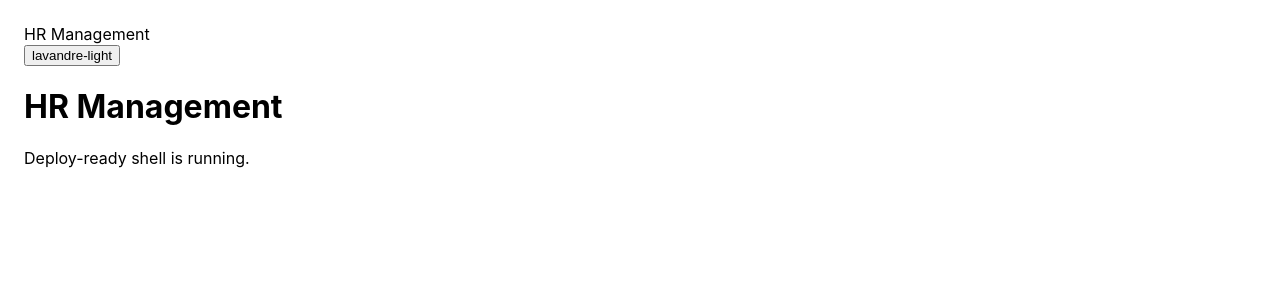
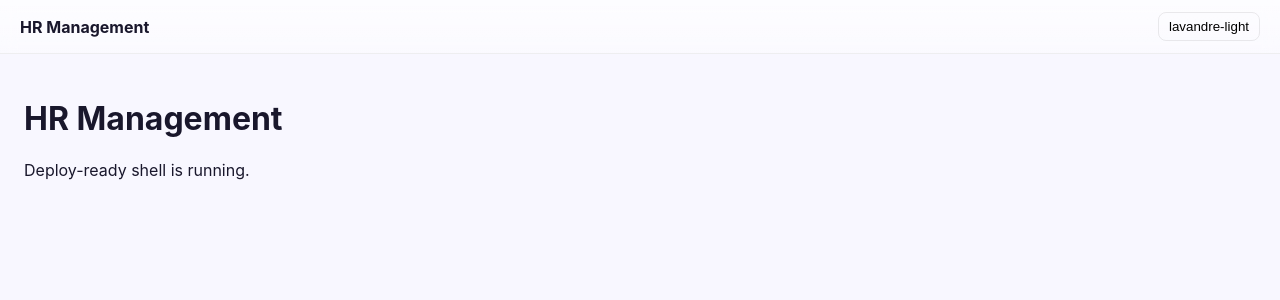
Before and after one commit to WesleySmits/hr-management, a Next.js app: page / in a window 1280 px wide. Shown: the top 300 px of the page. Built offline with nearby package versions, Linux system fonts and the light colour scheme.

Commit message:
style: add globals and glassmorphism nav styles

```diff
--- a/src/app/globals.css
+++ b/src/app/globals.css
@@ -1,7 +1,15 @@
-:root { color-scheme: dark light; }
-* { box-sizing: border-box; }
-body {
-  margin: 0;
-  font-family: Inter, system-ui, -apple-system, Segoe UI, Roboto, Helvetica, Arial, sans-serif;
-  padding: 24px;
+:root{
+  --bg: #F8F7FF;
+  --surface: #FFFFFF;
+  --text-primary: #19172C;
+  --text-secondary: #544E78;
+  --accent: #7C5CFF;
 }
+
+html,body{height:100%;background:var(--bg);color:var(--text-primary);margin:0;font-family:Inter, system-ui, -apple-system, 'Segoe UI', Roboto, 'Helvetica Neue', Arial}
+
+.top-nav{position:sticky;top:0;z-index:40;display:flex;align-items:center;justify-content:space-between;padding:12px 20px;background:linear-gradient(180deg, rgba(255,255,255,0.7), rgba(255,255,255,0.4));backdrop-filter: blur(8px) saturate(120%);border-bottom:1px solid rgba(0,0,0,0.06)}
+.brand{font-weight:700}
+.theme-btn{background:transparent;border:1px solid rgba(0,0,0,0.08);padding:6px 10px;border-radius:8px;cursor:pointer}
+
+main{padding:24px}
```
